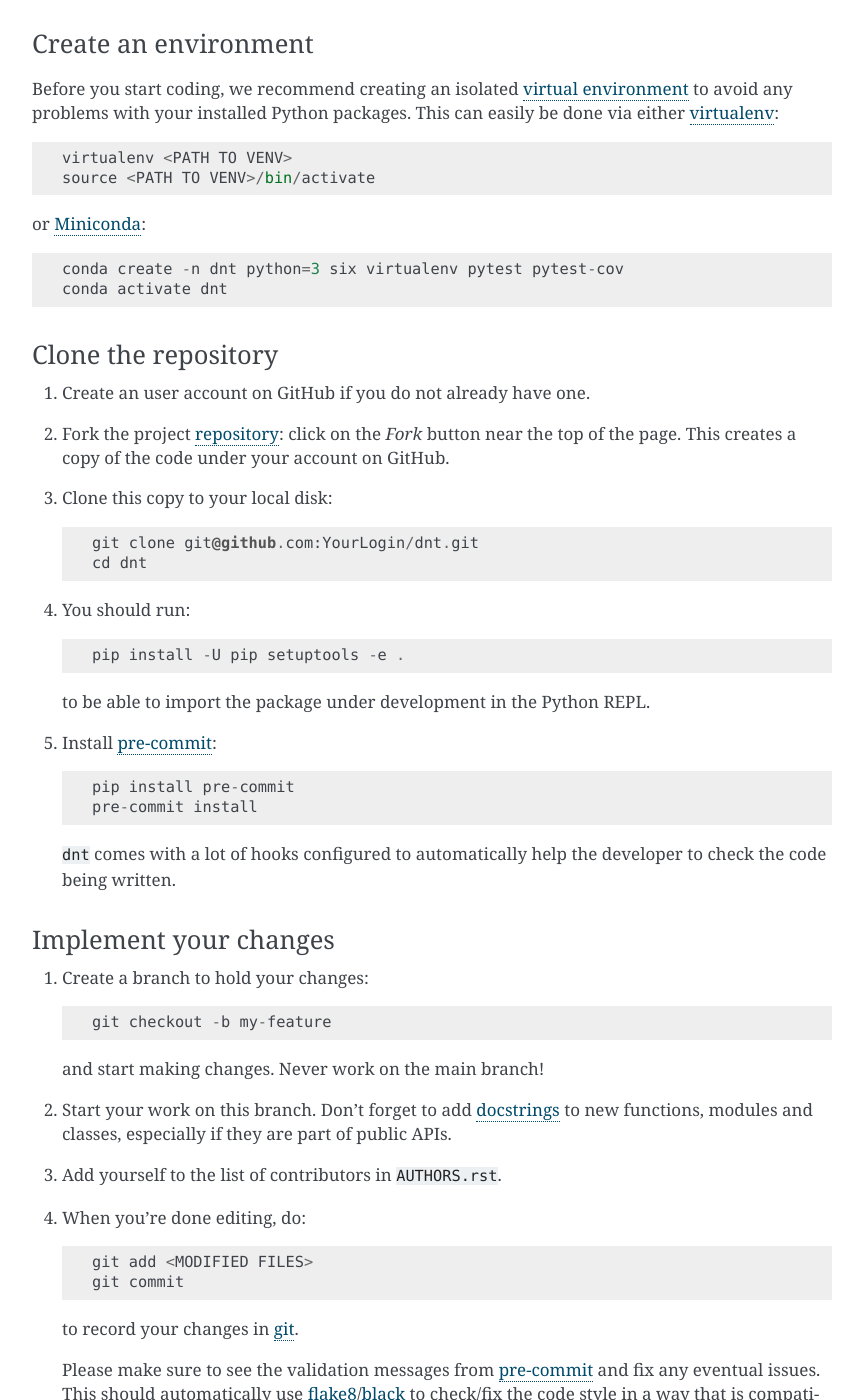
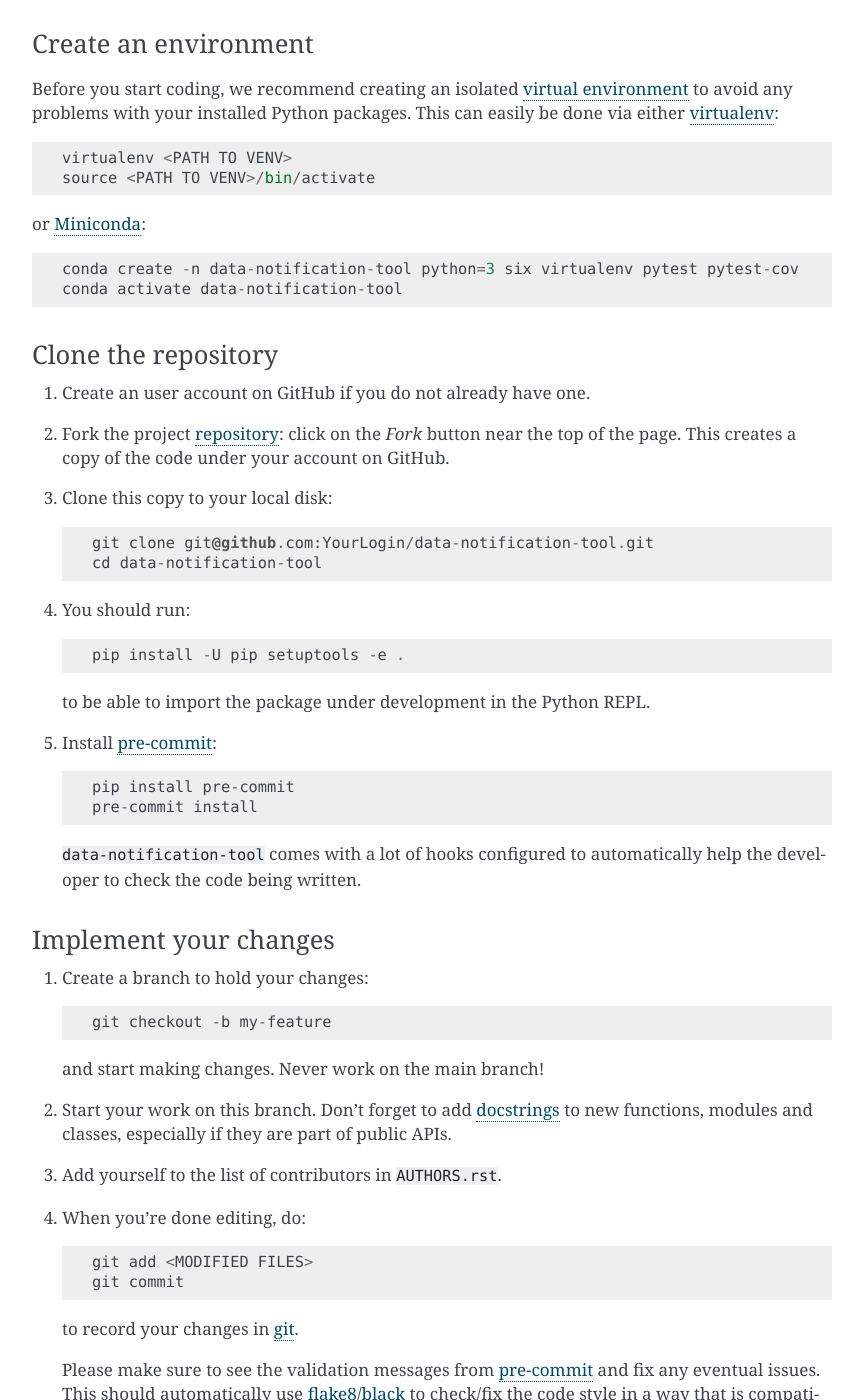
Before and after one commit to xg1990/data-notification-tool, a Sphinx documentation site: the page built from docs/contributing.md, in a window 1280 px wide and 1400 px high, scrolled down 1423 px. Shown: the whole window, without its empty margins (338-1201 px from the left). Built offline with Sphinx 7.4.7, drawn with Linux system fonts in a browser that asks for light colours; some of the changed text lies outside the part shown.

Commit message:
rename package

````diff
--- a/CONTRIBUTING.md
+++ b/CONTRIBUTING.md
@@ -27,7 +27,7 @@
 
 # Contributing
 
-Welcome to `dnt` contributor's guide.
+Welcome to `data-notification-tool` contributor's guide.
 
 This document focuses on getting any potential contributor familiarized with
 the development processes, but [other kinds of contributions] are also appreciated.
@@ -43,7 +43,7 @@ behavior guidelines.
 
 ## Issue Reports
 
-If you experience bugs or general issues with `dnt`, please have a look
+If you experience bugs or general issues with `data-notification-tool`, please have a look
 on the [issue tracker].
 If you don't see anything useful there, please feel free to fire an issue report.
 
@@ -61,10 +61,10 @@ you help us to identify the root cause of the issue.
 
 ## Documentation Improvements
 
-You can help improve `dnt` docs by making them more readable and coherent, or
+You can help improve `data-notification-tool` docs by making them more readable and coherent, or
 by adding missing information and correcting mistakes.
 
-`dnt` documentation uses [Sphinx] as its main documentation compiler.
+`data-notification-tool` documentation uses [Sphinx] as its main documentation compiler.
 This means that the docs are kept in the same repository as the project code, and
 that any documentation update is done in the same way was a code contribution.
 
@@ -77,7 +77,7 @@ that any documentation update is done in the same way was a code contribution.
 
    :::{tip}
       Please notice that the [GitHub web interface] provides a quick way of
-      propose changes in `dnt`'s files. While this mechanism can
+      propose changes in `data-notification-tool`'s files. While this mechanism can
       be tricky for normal code contributions, it works perfectly fine for
       contributing to the docs, and can be quite handy.
 
@@ -134,8 +134,8 @@ source <PATH TO VENV>/bin/activate
 or [Miniconda]:
 
 ```
-conda create -n dnt python=3 six virtualenv pytest pytest-cov
-conda activate dnt
+conda create -n data-notification-tool python=3 six virtualenv pytest pytest-cov
+conda activate data-notification-tool
 ```
 
 ### Clone the repository
@@ -148,8 +148,8 @@ conda activate dnt
 3. Clone this copy to your local disk:
 
    ```
-   git clone git@github.com:YourLogin/dnt.git
-   cd dnt
+   git clone git@github.com:YourLogin/data-notification-tool.git
+   cd data-notification-tool
    ```
 
 4. You should run:
@@ -170,7 +170,7 @@ conda activate dnt
    pre-commit install
    ```
 
-   `dnt` comes with a lot of hooks configured to automatically help the
+   `data-notification-tool` comes with a lot of hooks configured to automatically help the
    developer to check the code being written.
 
 ### Implement your changes
@@ -314,7 +314,7 @@ package:
 
 If you are part of the group of maintainers and have correct user permissions
 on [PyPI], the following steps can be used to release a new version for
-`dnt`:
+`data-notification-tool`:
 
 1. Make sure all unit tests are successful.
 2. Tag the current commit on the main branch with a release tag, e.g., `v1.2.3`.
@@ -367,5 +367,5 @@ on [PyPI], the following steps can be used to release a new version for
 ```{todo} Please review and change the following definitions:
 ```
 
-[repository]: https://github.com/<USERNAME>/dnt
-[issue tracker]: https://github.com/<USERNAME>/dnt/issues
+[repository]: https://github.com/<USERNAME>/data-notification-tool
+[issue tracker]: https://github.com/<USERNAME>/data-notification-tool/issues
--- a/docs/conf.py
+++ b/docs/conf.py
@@ -105,7 +105,7 @@ source_suffix = [".rst", ".md"]
 master_doc = "index"
 
 # General information about the project.
-project = "dnt"
+project = "data-notification-tool"
 copyright = "2022, xg1990"
 
 # The version info for the project you're documenting, acts as replacement for
@@ -247,7 +247,7 @@ html_static_path = ["_static"]
 # html_file_suffix = None
 
 # Output file base name for HTML help builder.
-htmlhelp_basename = "dnt-doc"
+htmlhelp_basename = "data-notification-tool-doc"
 
 
 # -- Options for LaTeX output ------------------------------------------------
@@ -264,7 +264,7 @@ latex_elements = {
 # Grouping the document tree into LaTeX files. List of tuples
 # (source start file, target name, title, author, documentclass [howto/manual]).
 latex_documents = [
-    ("index", "user_guide.tex", "dnt Documentation", "xg1990", "manual")
+    ("index", "user_guide.tex", "data-notification-tool Documentation", "xg1990", "manual")
 ]
 
 # The name of an image file (relative to this directory) to place at the top of
--- a/setup.py
+++ b/setup.py
@@ -1,5 +1,5 @@
 """
-    Setup file for dnt.
+    Setup file for data-notification-tool.
     Use setup.cfg to configure your project.
 
     This file was generated with PyScaffold 4.3.1.
````
Also changed, not shown: README.md (+8 -8 lines), docs/index.md (+1 -1 lines), setup.cfg (+4 -7 lines), 2 other files.
